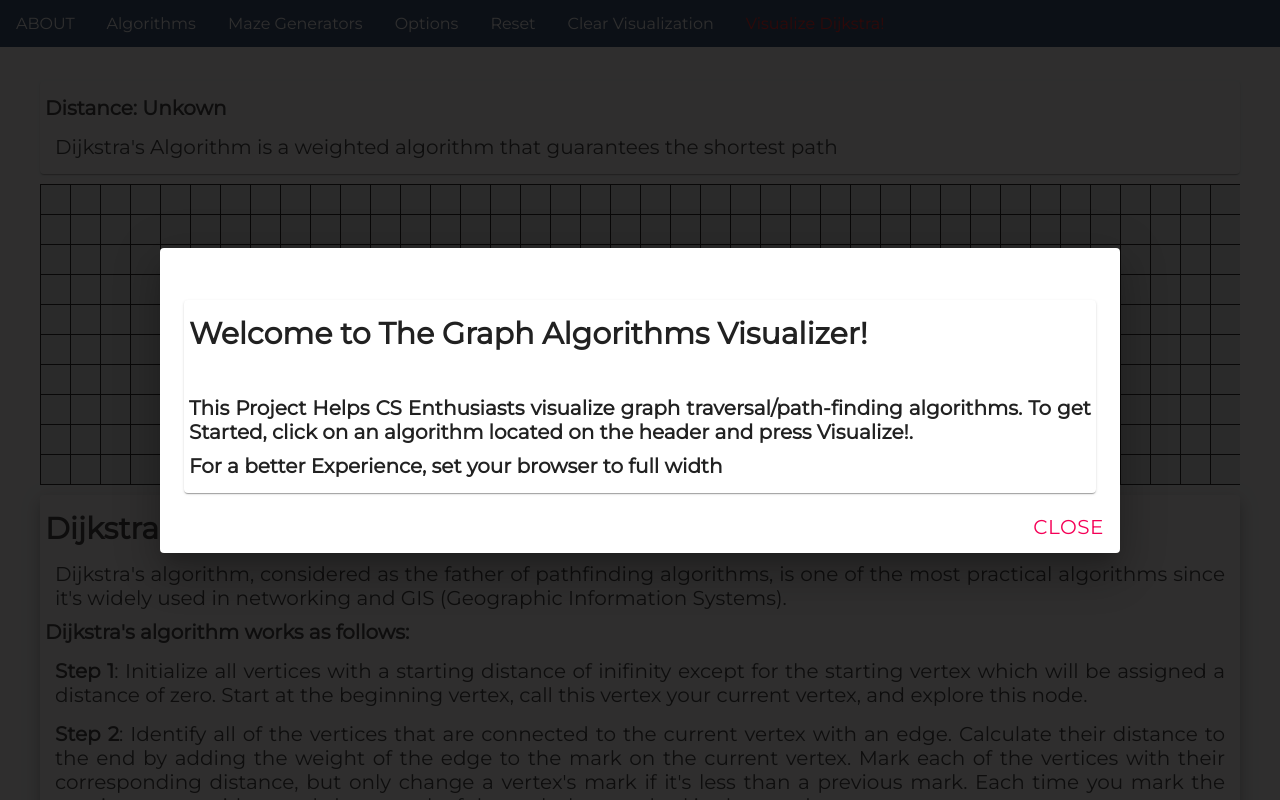
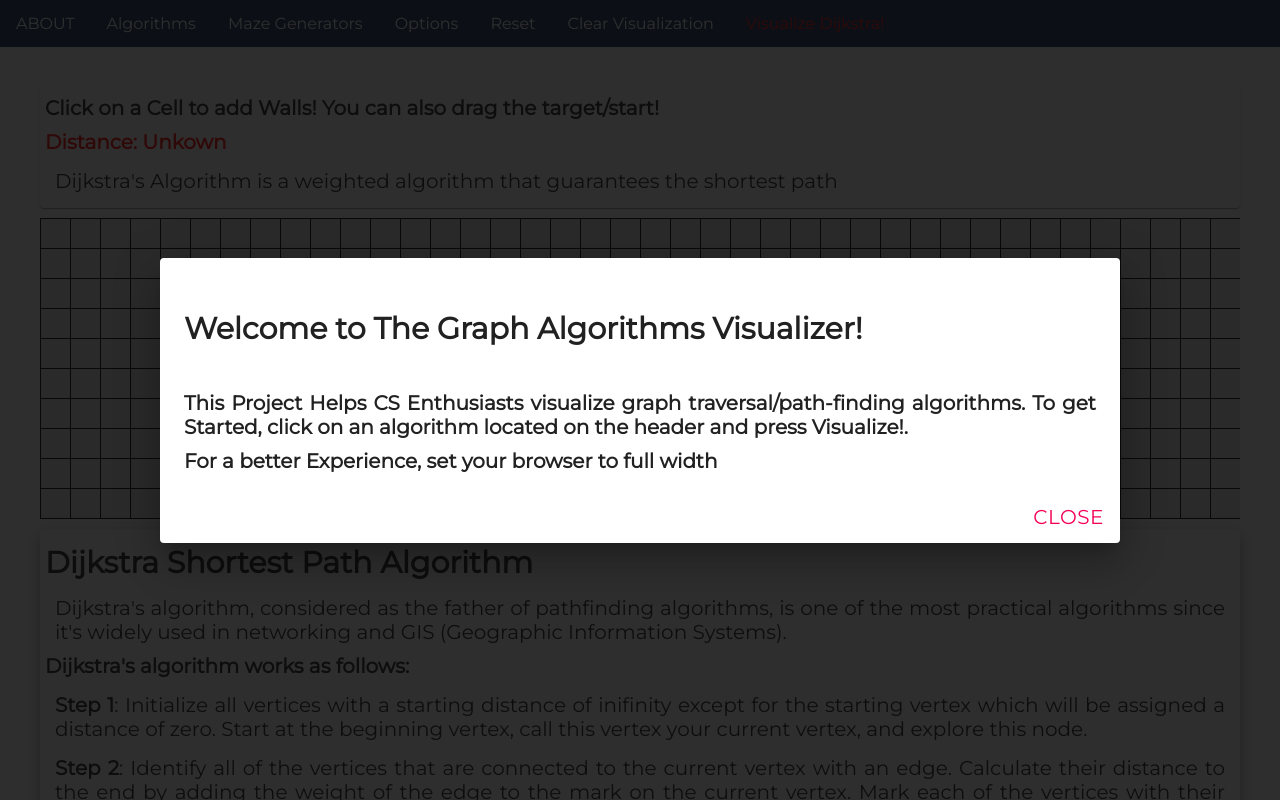
Before and after one commit to luisalfonsopreciado/Graph-Algorithms-Visualization, a React (Create React App) app: page / in a window 1280 px wide. Shown: the top 800 px of the page. Built offline with nearby package versions, Linux system fonts and the light colour scheme.

Commit message:
bellmanFord animation fix

```diff
--- a/src/App.js
+++ b/src/App.js
@@ -68,7 +68,6 @@ function App() {
         handleClose={handleDialogClose}
         className={styles.customDialog}
       >
-        <Paper className={classes.padding}>
         <h1>Welcome to The Graph Algorithms Visualizer!</h1>
         <br />
         <h4>
@@ -77,7 +76,6 @@ function App() {
           algorithm located on the header and press Visualize!.
         </h4>
         <h4>For a better Experience, set your browser to full width</h4>
-        </Paper>
       </CustomDialog>
 
       <Footer />
--- a/src/components/Board.js
+++ b/src/components/Board.js
@@ -380,7 +380,10 @@ const Board = ({ openDialog }) => {
       />
       <br />
       <Paper className={classes.paper}>
-        <h3>Distance: {distance} </h3>
+        <h2>
+          Click on a Cell to add Walls! You can also drag the target/start!
+        </h2>
+        <h3 style={{ color: "red" }}>Distance: {distance} </h3>
         <p>{util.ALG_TITLE[algorithm]}</p>
       </Paper>
       <div
--- a/src/utility/DS/Graph.js
+++ b/src/utility/DS/Graph.js
@@ -419,7 +419,8 @@ export class Graph {
   kruskal() {
     // Heap used to order the edges
     const heap = new MinHeap((el) => el.w);
-    // Distjoint set to keep track of cycles
+
+    // Disjoint set to keep track of cycles
     const ds = new DisjointSet(5000);
     const mst = [];
     const edges = {};
@@ -461,24 +462,26 @@ export class Graph {
   }
 
   bellmanFord(startNode, nodeGrid, withAnimation) {
+    if (startNode === null) return [];
     // Initialize startVertex by setting dist = 0
     startNode.dist = 0;
-    const animations = [];
 
     // HashMap to store the nodes By their ID
     const nodes = {};
 
+    // Calculate number of nodes
+    const n = nodeGrid.length * nodeGrid[0].length;
+
     // Create a HashMap Of Id -> Node Obj
-    for (let id = 1; id <= this.noOfVertices; id++) {
+    for (let id = 1; id <= n; id++) {
       // get Node Given an Id
       const node = Node.getNode(id, nodeGrid);
       nodes[id] = node;
-      if (withAnimation) {
-        if (!node.is("Wall")) animations.push(node);
-      } else {
-        if (!node.is("Wall")) node.markSearched2Done();
-      }
     }
+
+    // Animate all nodes
+    let animations = [...Object.values(nodes)];
+    animations = animations.filter((node) => !node.is("Wall"))
 
     // Relax the edges
     for (let i = 1; i < this.noOfVertices; i++) {
```
Lines whose indentation alone changed are shown as unchanged.
